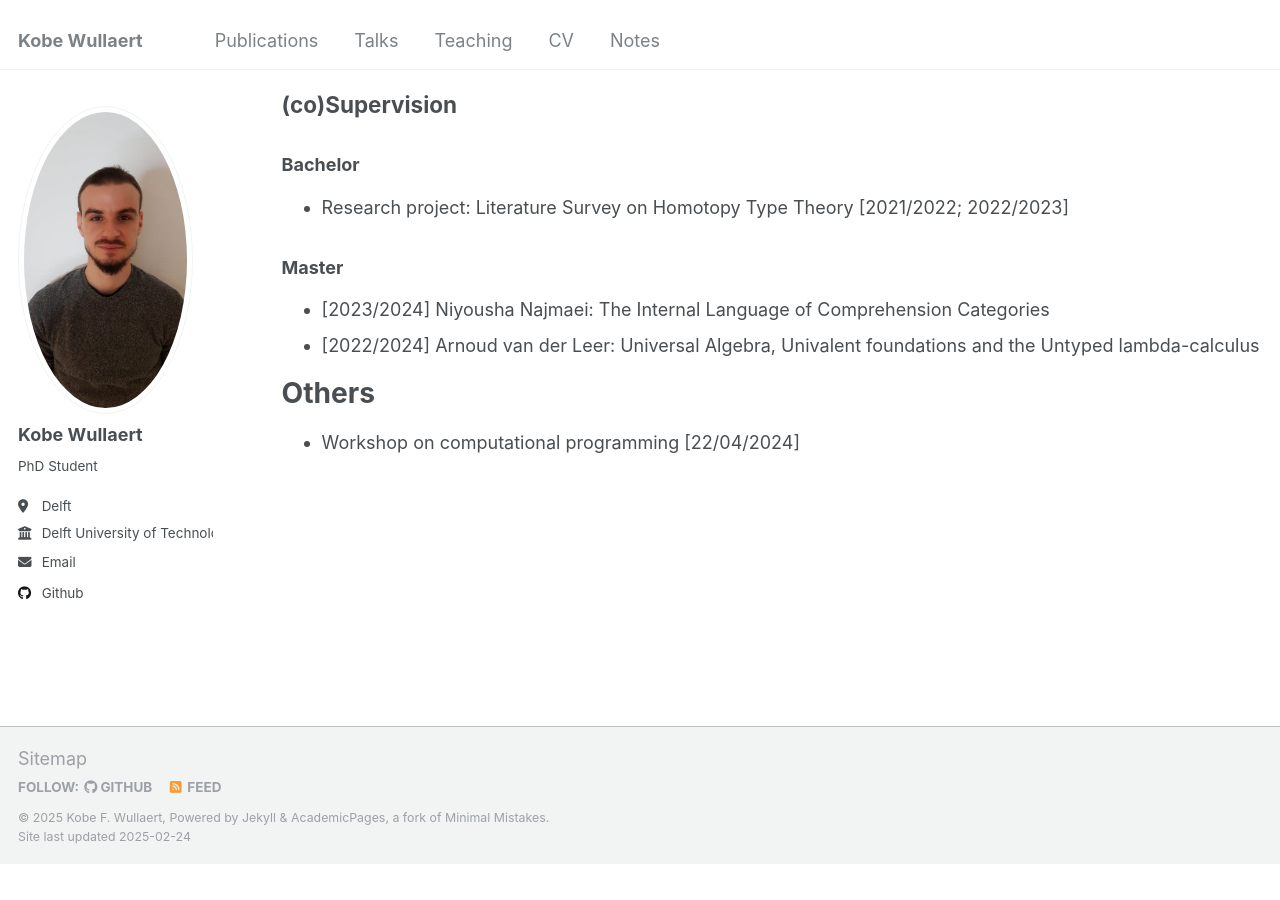
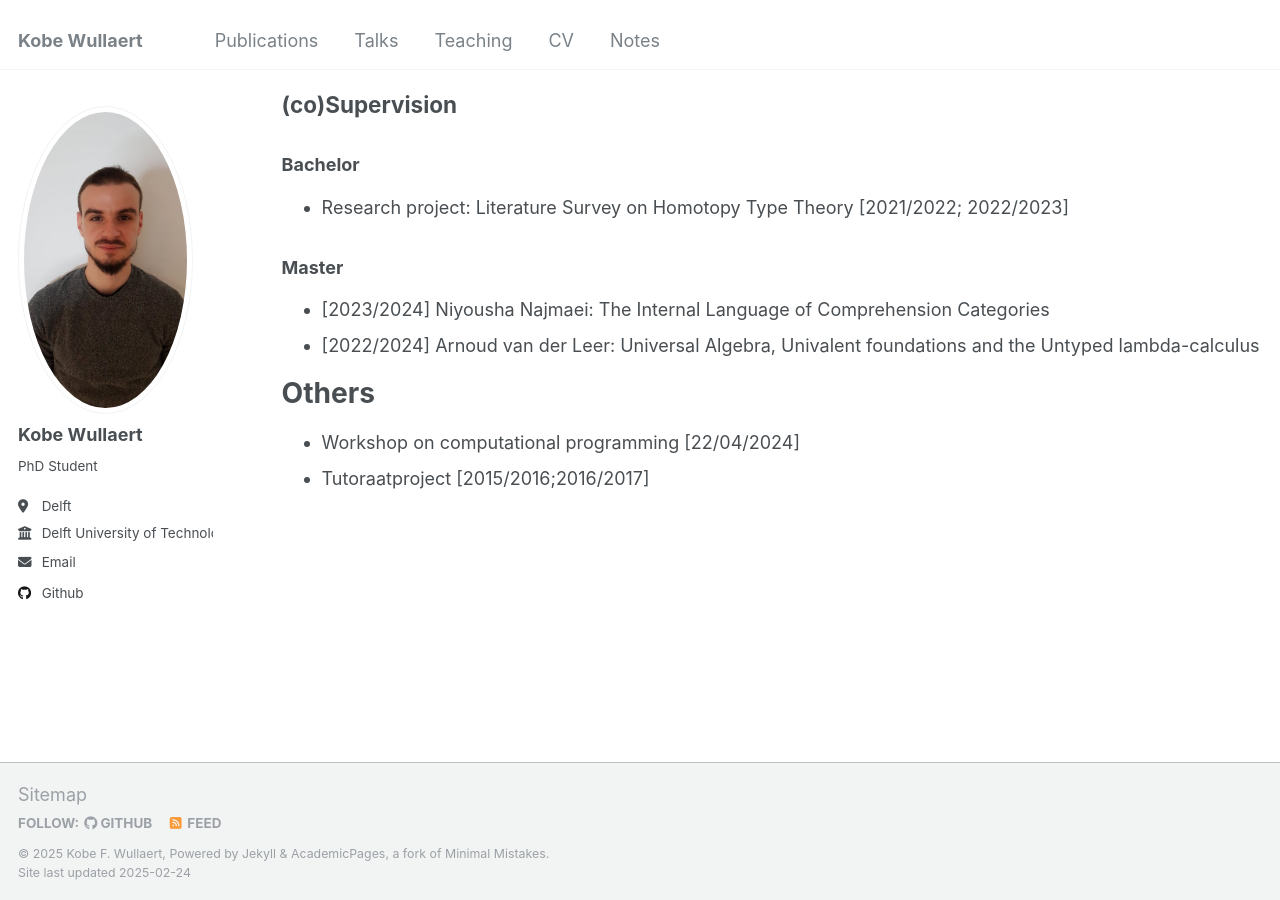
Before and after one commit to KobeWullaert/KobeWullaert.github.io, a Jekyll site: the page built from _pages/teaching.md, in a window 1280 px wide and 900 px high, scrolled down 611 px. Built offline with Jekyll 4.4.1, drawn with Linux system fonts in a browser that asks for light colours; before the commit the page ends 1475 px from its top, so only the background shows below that.

Commit message:
Added tutoraatproject

```diff
--- a/_pages/teaching.md
+++ b/_pages/teaching.md
@@ -35,3 +35,4 @@ The course repository for "Category Theory for Programmers" is maintained at [Gi
 
 # Others
 - Workshop on computational programming [22/04/2024]
+- Tutoraatproject [2015/2016;2016/2017]
```
